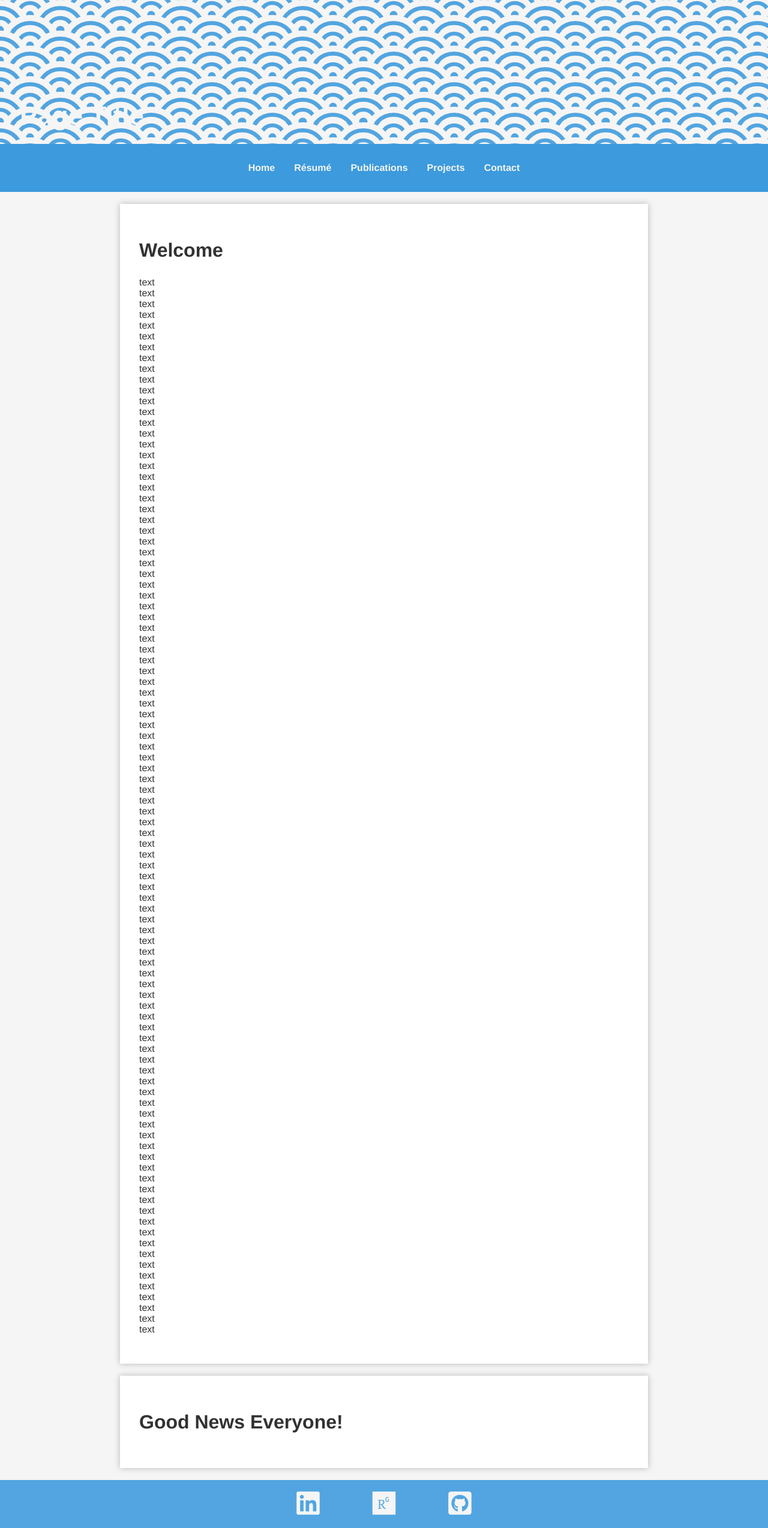
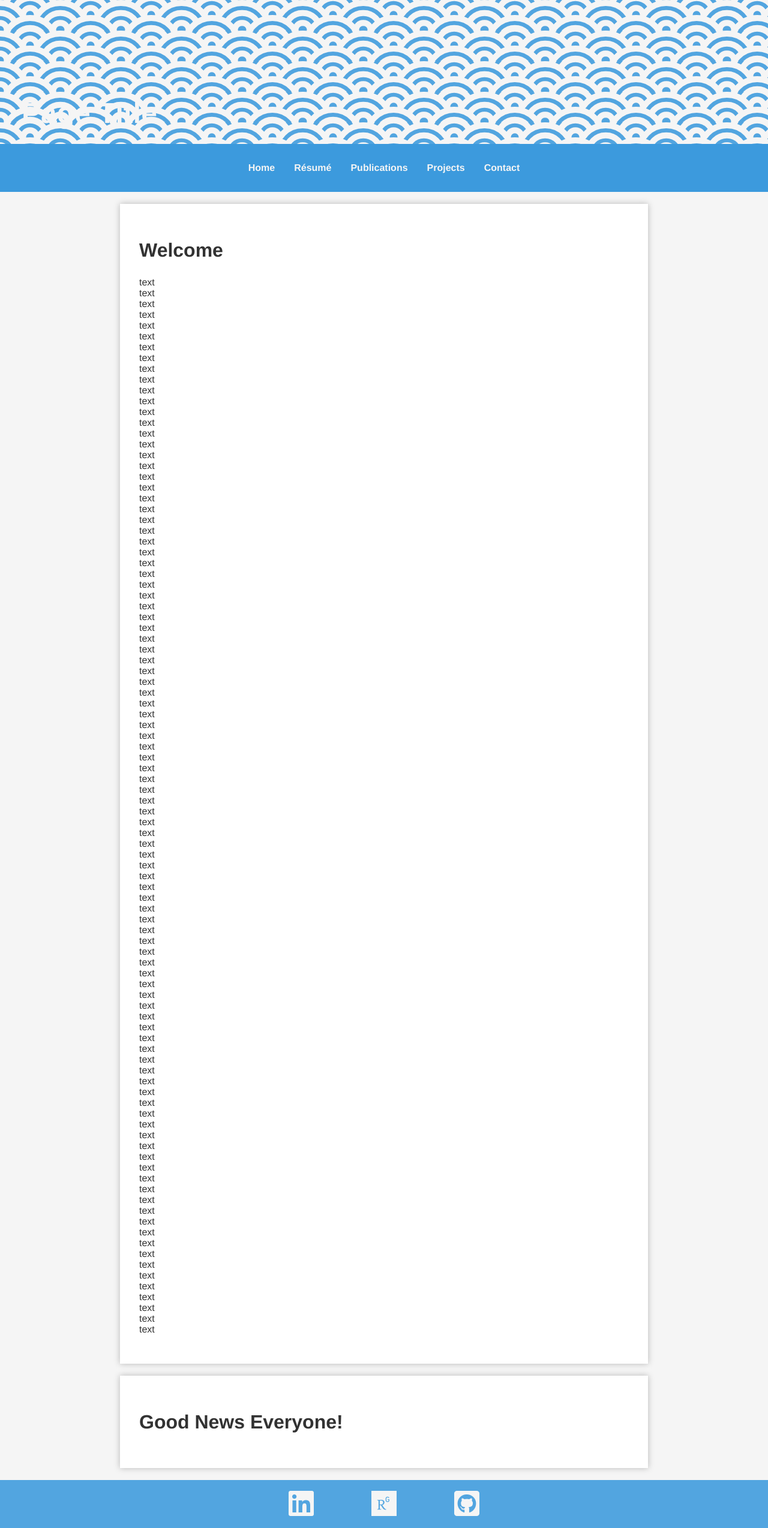
Before and after one commit to dmtveit/dmtveit.github.io, a Jekyll site: the page built from index.html, in a window 1280 px wide. Shown: the whole page at 60% size. Built offline with Jekyll 4.4.1, drawn with Linux system fonts in a browser that asks for light colours.

Commit message:
testing new header image

```diff
--- a/css/main.css
+++ b/css/main.css
@@ -1,7 +1,7 @@
 :root {
     /* font */
     --font: 'Helvetica', 'Arial', 'Sans-Serif';
-    --font-size-huge: 2.75rem;
+    --font-size-huge: 3rem;/*2.5-2.75*/
     --font-size-large: 2rem;
     --font-size-medium: 1.5rem;
     --font-size-normal: 1rem;
@@ -93,6 +93,10 @@
     /* position content inside header */
     position: relative;
     /* header background */
+    border-top: 1px;
+    border-right: 1px;
+    background-clip: border-box;
+    background-origin: border-box;
     background-image: url(/images/header-waves_fill.svg);
 }
 #sticky-header {
```
